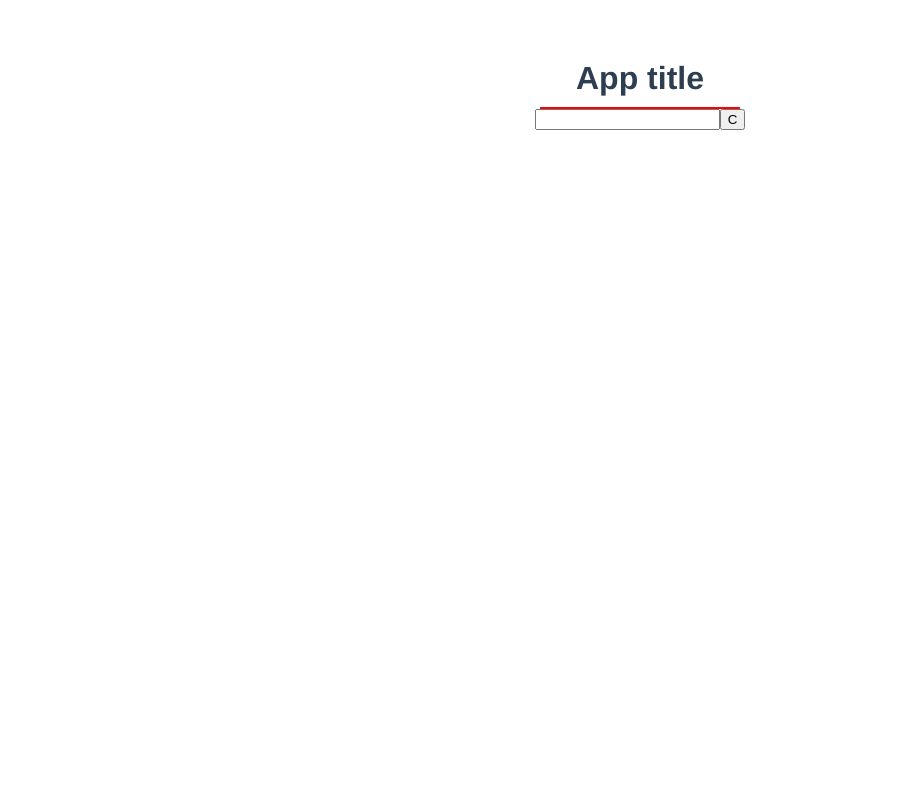
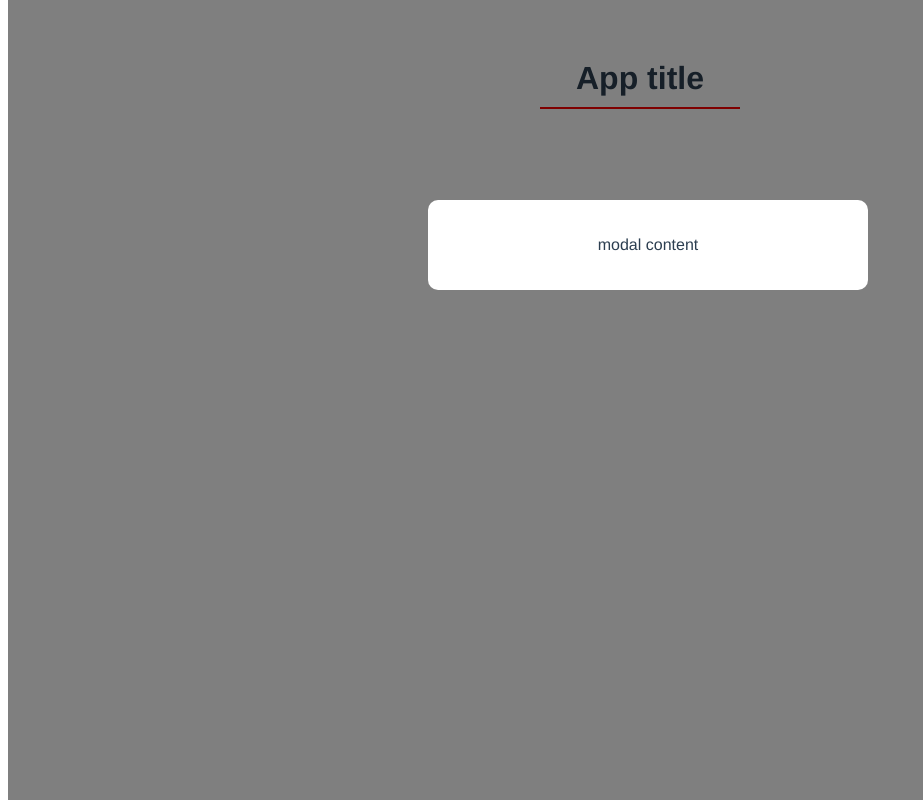
Before and after one commit to Safei-Ashraf/Learning-Vue, a Vue app in the folder modal-project/: page / in a window 1280 px wide. Shown: the whole page, without its empty margins (0-923 px from the left). Built offline with nearby package versions, Linux system fonts and the light colour scheme.

Commit message:
creating and importing comps in vue

```diff
--- a/modal-project/src/App.vue
+++ b/modal-project/src/App.vue
@@ -1,15 +1,15 @@
 <template>
  <div>
    <h1>{{title}}</h1>
- <input type="text" ref="name">
- <button @click="handleClick">C</button>
+ <Modal/>
  </div>
 </template>
 
 <script>
-
+import Modal from './components/Modal.vue';
 export default {
   name: 'App',
+  components: {Modal},
   data (){
     return{
       title: 'App title'
@@ -17,7 +17,7 @@
   },
   methods:{
     handleClick(){
-      console.log(this.$refs.name)
+      console.log(this.$refs.name.value)
     }
   }
 }
--- /dev/null
+++ b/modal-project/src/components/Modal.vue
@@ -0,0 +1,41 @@
+<template>
+    <div class="backdrop">
+        <div class="modal">
+            <p>modal content</p>
+        </div>
+    </div>
+</template>
+
+
+<style >
+  .modal {
+    width: 400px;
+    padding: 20px;
+    margin: 200px auto;
+    background: white;
+    border-radius: 10px;
+  }
+  .backdrop {
+    top: 0;
+    position: fixed;
+    background: rgba(0,0,0,0.5);
+    width: 100%;
+    height: 100%;
+  }
+  .modal h1 {
+    color: #03cfb4;
+    border: none;
+    padding: 0;
+  }
+  .modal p {
+    font-style: normal;
+  }
+  /* sale styles */
+  .modal.sale {
+    background: crimson;
+    color: white;
+  }
+  .modal.sale h1 {
+    color: white;
+  }
+</style>
```
